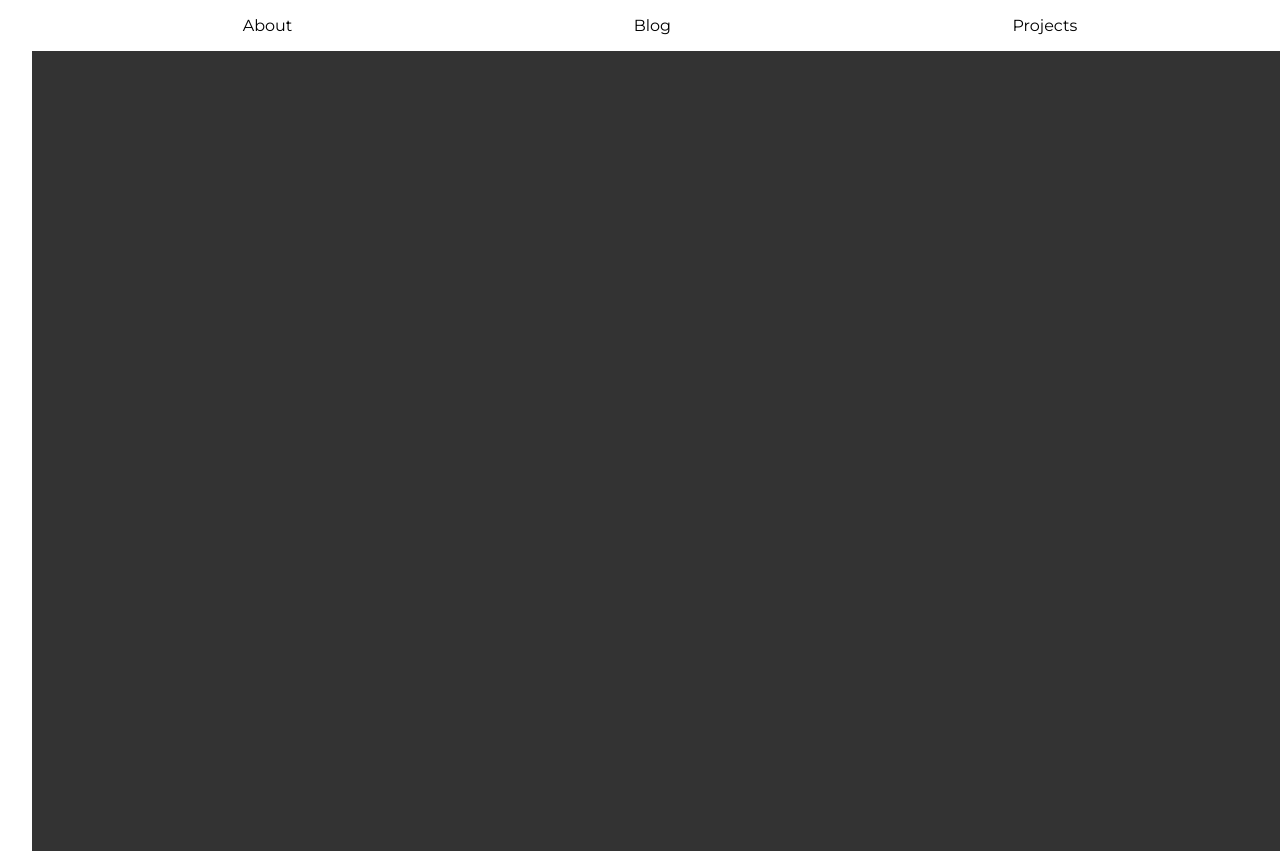
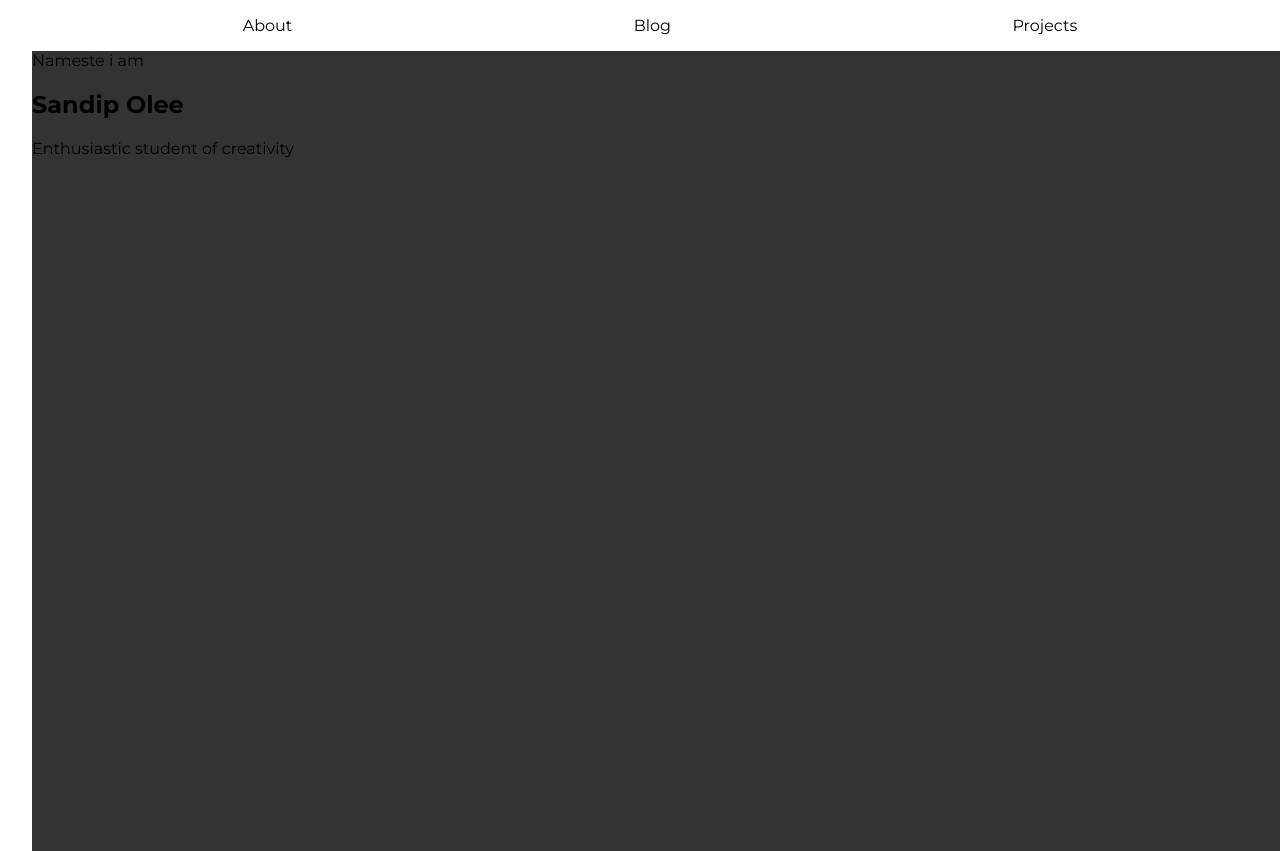
Before and after one commit to sandipolee/nextone, a Next.js app: page / in a window 1280 px wide. Shown: the top 851 px of the page. Built offline with nearby package versions, Linux system fonts and the light colour scheme.

Commit message:
Update index.js

```diff
--- a/pages/index.js
+++ b/pages/index.js
@@ -29,7 +29,12 @@ export default function Home() {
           </nav>
         </header>
         <section className='hero-section'>
-
+          <div>
+            <p>Nameste  i am </p>
+            <h2>Sandip Olee</h2>
+            <p>Enthusiastic student
+of creativity</p>
+          </div>
         </section>
 
       </main>
```
